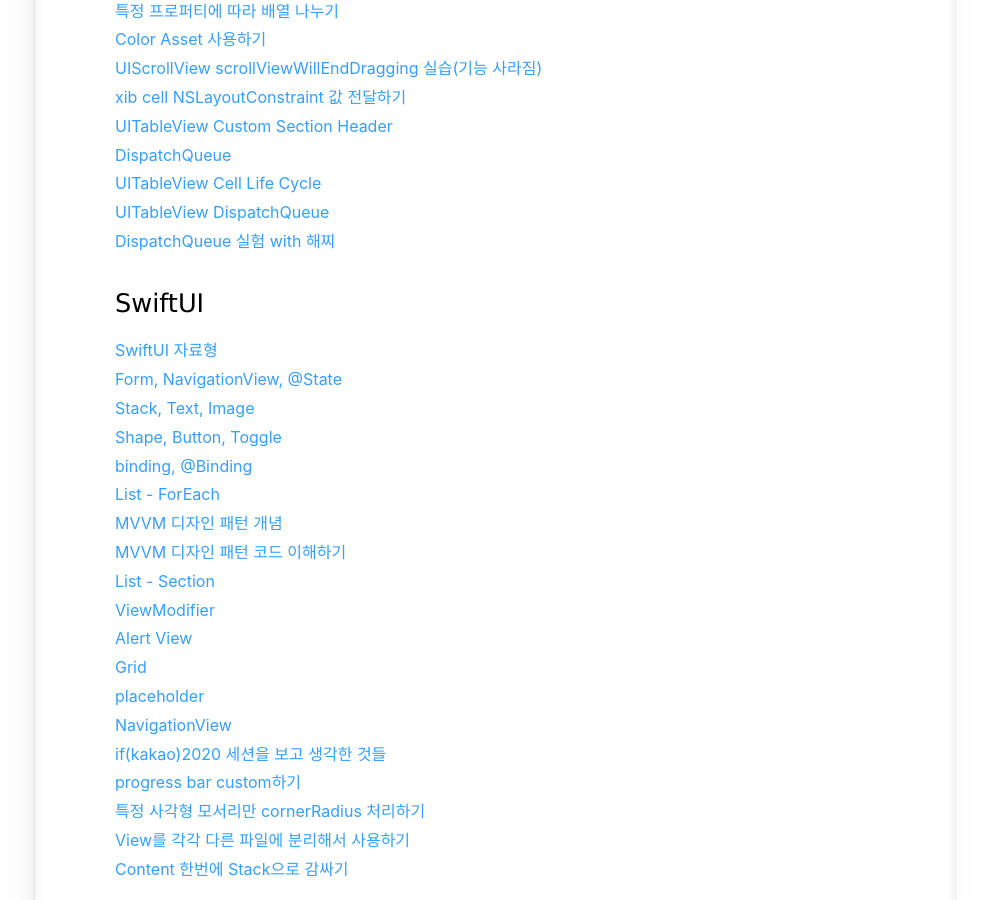
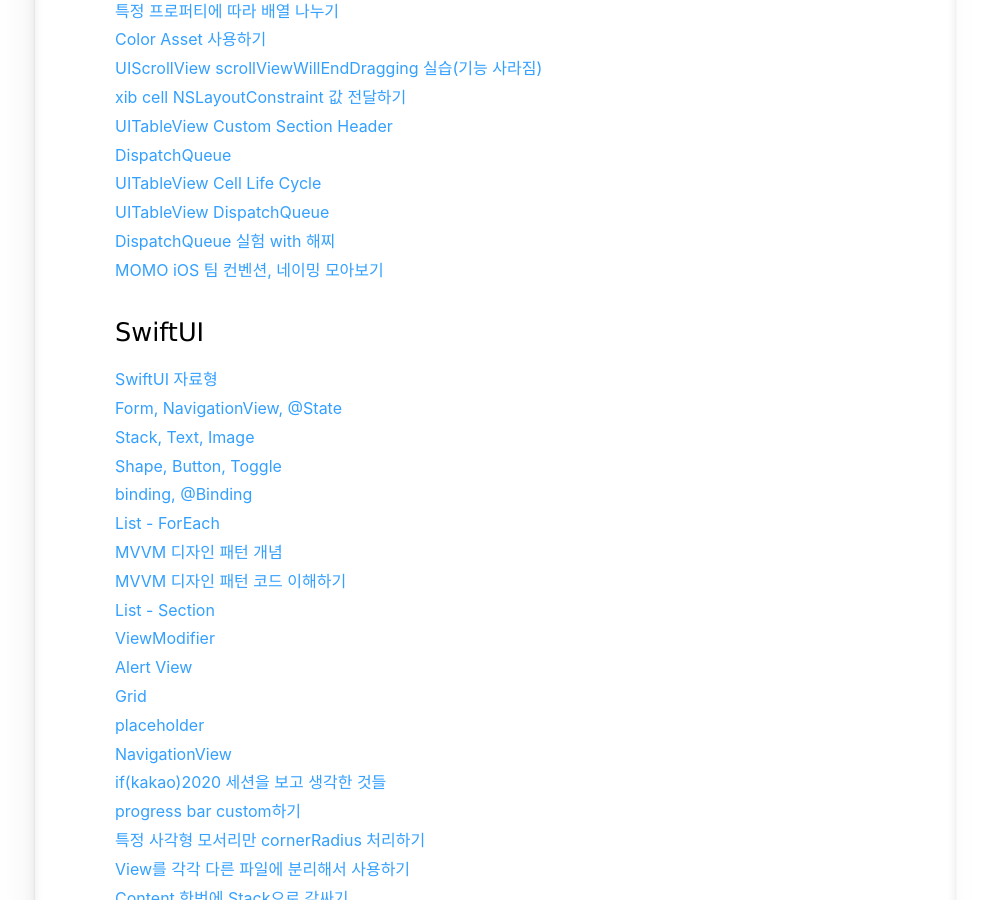
Before and after one commit to jeongchoyi/jeongchoyi.github.io, a Jekyll site: the page built from devpost/index.html, in a window 1280 px wide and 900 px high, scrolled down 1139 px. Shown: the whole window, without its empty margins (145-1132 px from the left). Built offline with Jekyll 4.4.1, drawn with Linux system fonts in a browser that asks for light colours; some web fonts are replaced.

Commit message:
add links

```diff
--- a/devpost/index.html
+++ b/devpost/index.html
@@ -39,6 +39,7 @@
 <a href="https://iamcho2.github.io/2021/01/06/uitableview-cell-life-cycle">UITableView Cell Life Cycle</a><br>
 <a href="https://iamcho2.github.io/2021/01/06/uitableview-dispatch-queue">UITableView DispatchQueue</a><br>
 <a href="https://iamcho2.github.io/2021/01/06/dispatch-queue-with-haejji">DispatchQueue 실험 with 해찌</a><br>
+<a href="https://iamcho2.github.io/2021/01/07/momo-convention-naming">MOMO iOS 팀 컨벤션, 네이밍 모아보기</a><br>
 
 
 <h3>SwiftUI</h3>
@@ -69,5 +70,5 @@
 <a href="https://iamcho2.github.io/2020/09/23/til">push한 commit 돌리기</a><br>
 <a href="https://iamcho2.github.io/2020/10/16/til">jekyll blog local에서 실행하기</a><br>
 <a href="https://iamcho2.github.io/2020/11/02/upload-img-with-github-easily">깃허브 markdown 작성 시 이미지 쉽게 올리기</a><br>
-<a href="https://iamcho2.github.io/2020/12/05/how-to-see-others'-code-before-merge">git 다른사람 브랜치 내용 받아보기</a>
+<a href="https://iamcho2.github.io/2020/12/05/how-to-see-others'-code-before-merge">git 다른사람 브랜치 내용 받아보기</a><br>
 <a href="https://iamcho2.github.io/2021/01/04/github-commit-message-convention">Github 커밋 메세지 컨벤션</a><br>
```
